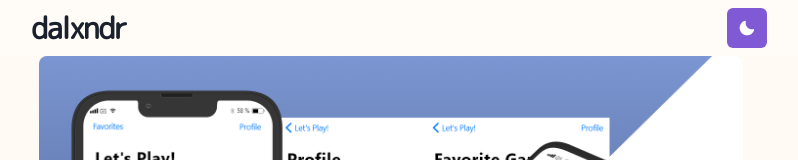
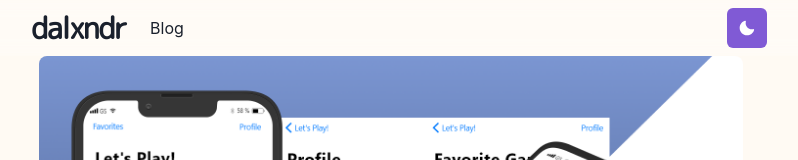
Before and after one commit to realdanielalexander/personal, a Next.js app: page /projects/game in a window 1280 px wide. Shown: the top 160 px of the page, without its empty margins (249-1047 px from the left). Built offline with nearby package versions, Linux system fonts and the light colour scheme.

Commit message:
Added blog link to navbar

```diff
--- a/components/navbar.js
+++ b/components/navbar.js
@@ -65,17 +65,9 @@ const Navbar = props => {
                     alignItems="center"
                     flexGrow={1}
                     mt={{ base: 4, nmd: 0 }}>
-
-                    {/* Links Deactivated
-                    <LinkItem href="/projects" path={path}>
-                        Projects
-                    </LinkItem>
                     <LinkItem href="/blog" path={path}>
                         Blog
                     </LinkItem>
-                    <LinkItem href="/gallery" path={path}>
-                        Gallery
-                    </LinkItem> */}
                 </Stack>
 
                 <Box flex={1} align="right">
@@ -83,27 +75,19 @@ const Navbar = props => {
                     <Box
                         ml={2}
                         display={{base: 'inline-block', md:'none'}}>
-                        {/* Deactivate Menu
                         <Menu>
                             <MenuButton
                             as={IconButton}
                             icon={<HamburgerIcon/>}
                             variant="outline"
                             aria-label="Options">
-
                             </MenuButton>
                             <MenuList>
-                                <NextLink href="/" passHref>
-                                    <MenuItem as={Link}>About</MenuItem>
-                                </NextLink>
-                                <NextLink href="/works" passHref>
-                                    <MenuItem as={Link}>Works</MenuItem>
-                                </NextLink>
-                                <NextLink href="/posts" passHref>
-                                    <MenuItem as={Link}>Posts</MenuItem>
+                                <NextLink href="/blog" passHref>
+                                    <MenuItem as={Link}>Blog</MenuItem>
                                 </NextLink>
                             </MenuList>
-                        </Menu> */}
+                        </Menu>
                     </Box>
                 </Box>
             </Container>
```
